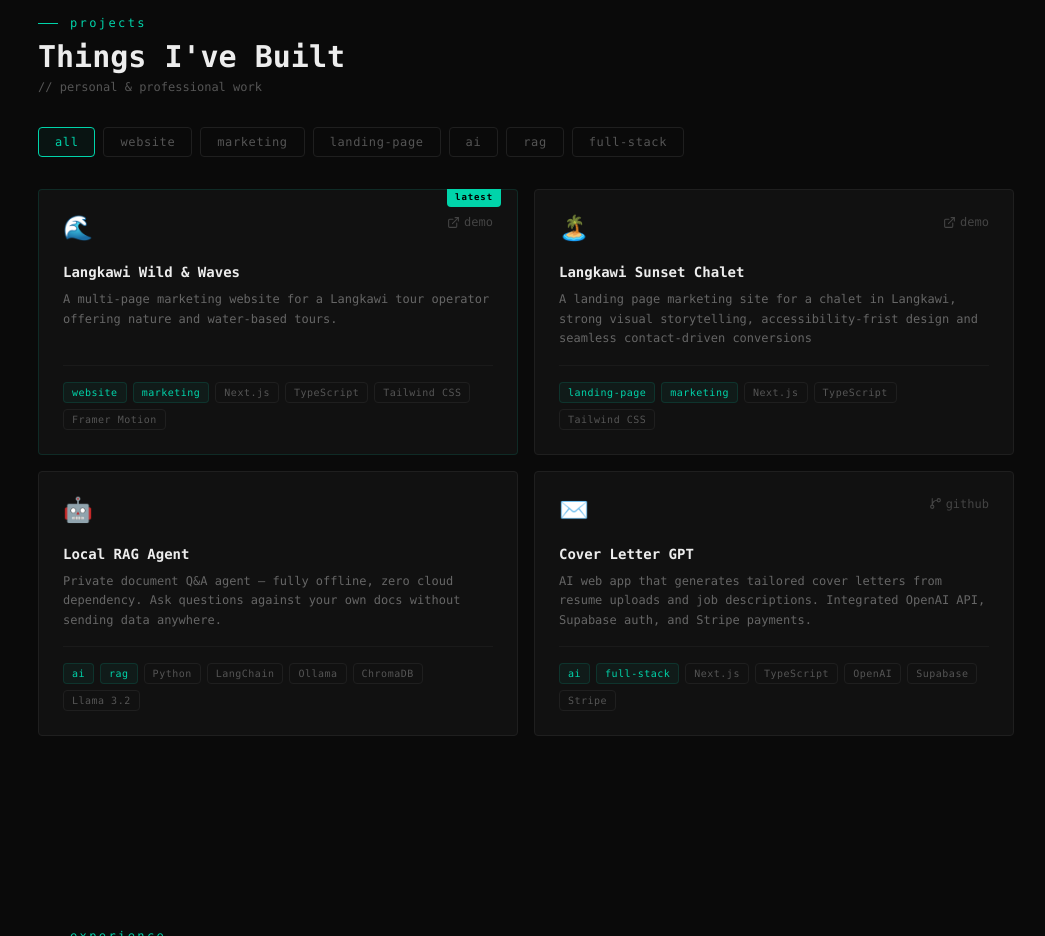
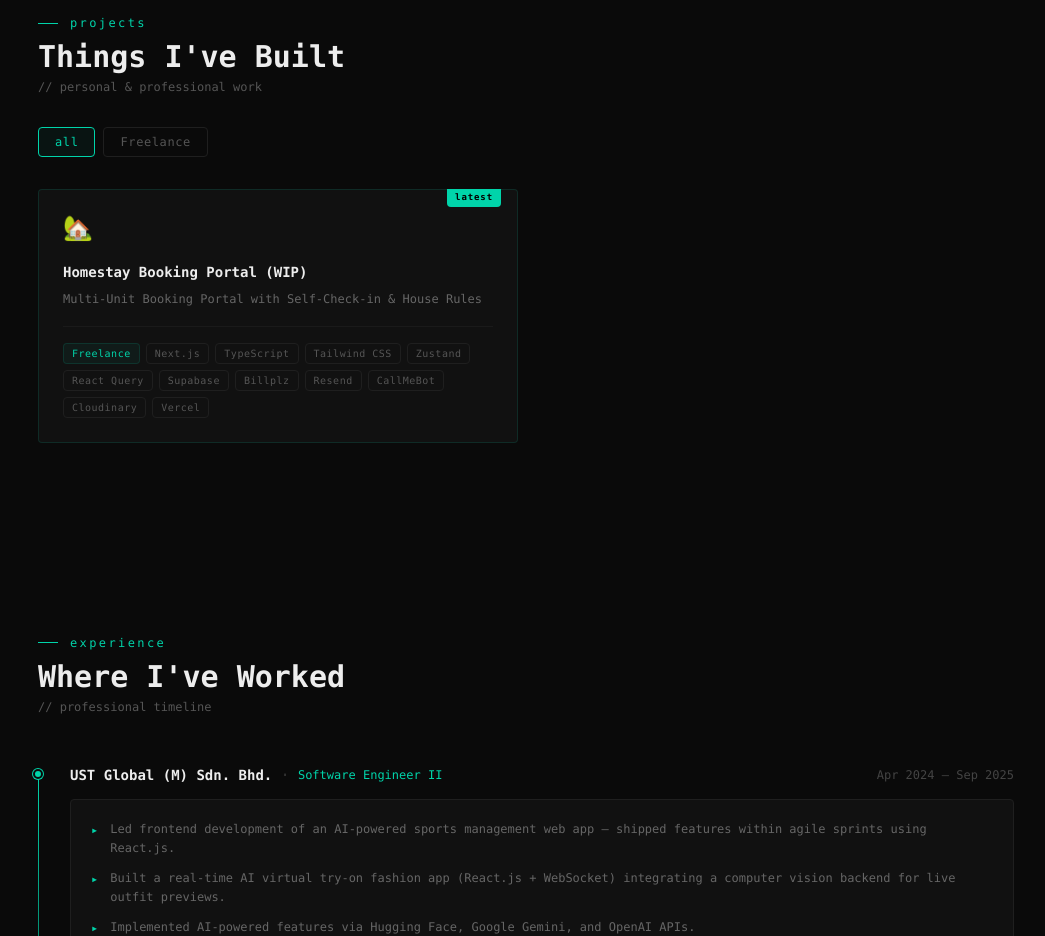
Before and after one commit to arifazfar99/portfolio, a Next.js app: page / in a window 1280 px wide. Shown: the part 880-1816 px from the top of the page, without its empty margins (114-1159 px from the left). Built offline with nearby package versions, Linux system fonts and the light colour scheme.

Commit message:
update projects data

```diff
--- a/data/projects.ts
+++ b/data/projects.ts
@@ -11,43 +11,53 @@ export type Project = {
 
 export const projects: Project[] = [
   {
-    title: "Langkawi Wild & Waves",
+    title: "Homestay Booking Portal (WIP)",
     description:
-      "A multi-page marketing website for a Langkawi tour operator offering nature and water-based tours.",
-    tags: ["website", "marketing"],
-    stack: ["Next.js", "TypeScript", "Tailwind CSS", "Framer Motion"],
-    demo: "https://tour-operator-landing-page.vercel.app/",
-    icon: "🌊",
+      "Multi-Unit Booking Portal with Self-Check-in & House Rules",
+    tags: ["Freelance"],
+    stack: ["Next.js", "TypeScript", "Tailwind CSS", "Zustand", "React Query", "Supabase", "Billplz", "Resend", "CallMeBot", "Cloudinary", "Vercel"],
+    // demo: "https://tour-operator-landing-page.vercel.app/",
+    icon: "🏡",
     featured: true,
   },
-  {
-    title: "Langkawi Sunset Chalet",
-    description:
-      "A landing page marketing site for a chalet in Langkawi, strong visual storytelling, accessibility-frist design and seamless contact-driven conversions",
-    tags: ["landing-page", "marketing"],
-    stack: ["Next.js", "TypeScript", "Tailwind CSS"],
-    demo: "https://chalet-landing-page.vercel.app/",
-    icon: "🏝️",
-  },
-  {
-    title: "Local RAG Agent",
-    description:
-      "Private document Q&A agent — fully offline, zero cloud dependency. Ask questions against your own docs without sending data anywhere.",
-    tags: ["ai", "rag"],
-    stack: ["Python", "LangChain", "Ollama", "ChromaDB", "Llama 3.2"],
-    // github: "https://github.com/arifazfar99/local-rag-agent",
-    icon: "🤖",
-  },
-  {
-    title: "Cover Letter GPT",
-    description:
-      "AI web app that generates tailored cover letters from resume uploads and job descriptions. Integrated OpenAI API, Supabase auth, and Stripe payments.",
-    tags: ["ai", "full-stack"],
-    stack: ["Next.js", "TypeScript", "OpenAI", "Supabase", "Stripe"],
-    github: "https://github.com/arifazfar99/cover-letter-gpt",
-    // demo: "https://your-demo-url.vercel.app",
-    icon: "✉️",
-  },
+  // {
+  //   title: "Langkawi Wild & Waves",
+  //   description:
+  //     "A multi-page marketing website for a Langkawi tour operator offering nature and water-based tours.",
+  //   tags: ["website", "marketing"],
+  //   stack: ["Next.js", "TypeScript", "Tailwind CSS", "Framer Motion"],
+  //   demo: "https://tour-operator-landing-page.vercel.app/",
+  //   icon: "🌊",
+  //   featured: true,
+  // },
+  // {
+  //   title: "Langkawi Sunset Chalet",
+  //   description:
+  //     "A landing page marketing site for a chalet in Langkawi, strong visual storytelling, accessibility-frist design and seamless contact-driven conversions",
+  //   tags: ["landing-page", "marketing"],
+  //   stack: ["Next.js", "TypeScript", "Tailwind CSS"],
+  //   demo: "https://chalet-landing-page.vercel.app/",
+  //   icon: "🏝️",
+  // },
+  // {
+  //   title: "Local RAG Agent",
+  //   description:
+  //     "Private document Q&A agent — fully offline, zero cloud dependency. Ask questions against your own docs without sending data anywhere.",
+  //   tags: ["ai", "rag"],
+  //   stack: ["Python", "LangChain", "Ollama", "ChromaDB", "Llama 3.2"],
+  //   github: "https://github.com/arifazfar99/local-rag-agent",
+  //   icon: "🤖",
+  // },
+  // {
+  //   title: "Cover Letter GPT",
+  //   description:
+  //     "AI web app that generates tailored cover letters from resume uploads and job descriptions. Integrated OpenAI API, Supabase auth, and Stripe payments.",
+  //   tags: ["ai", "full-stack"],
+  //   stack: ["Next.js", "TypeScript", "OpenAI", "Supabase", "Stripe"],
+  //   github: "https://github.com/arifazfar99/cover-letter-gpt",
+  //   demo: "https://your-demo-url.vercel.app",
+  //   icon: "✉️",
+  // },
 ];
 
 // All unique filter tags derived from data
```
